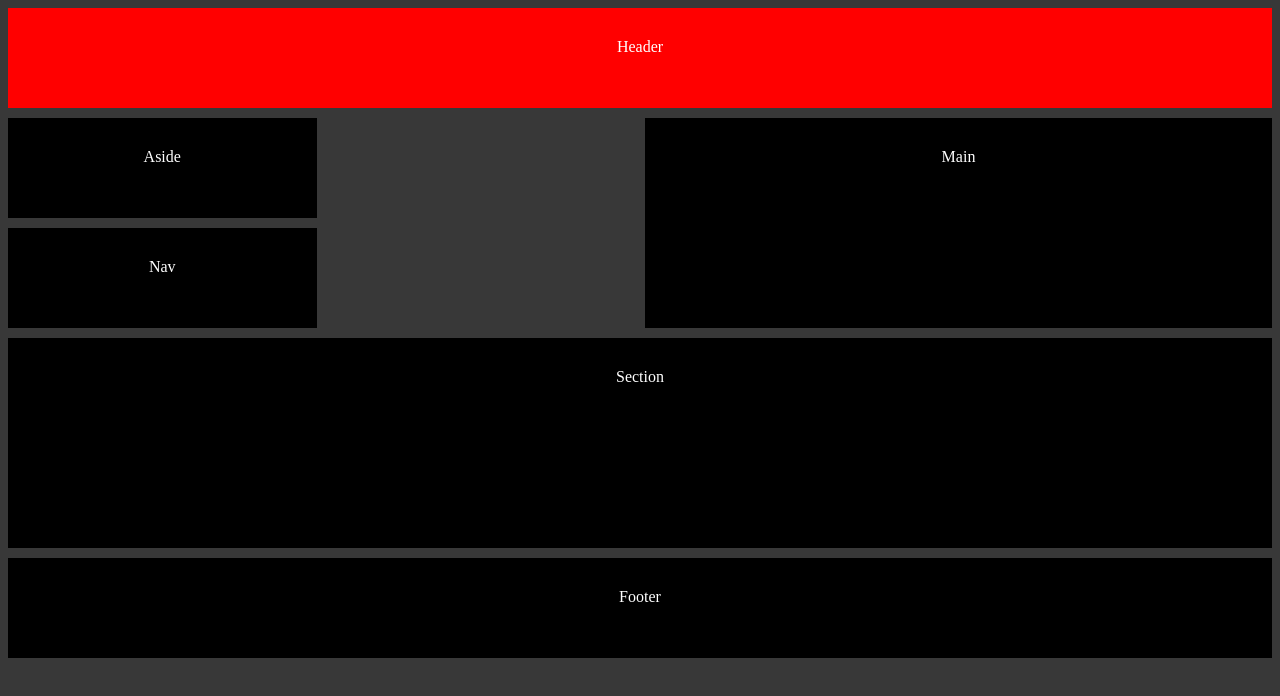
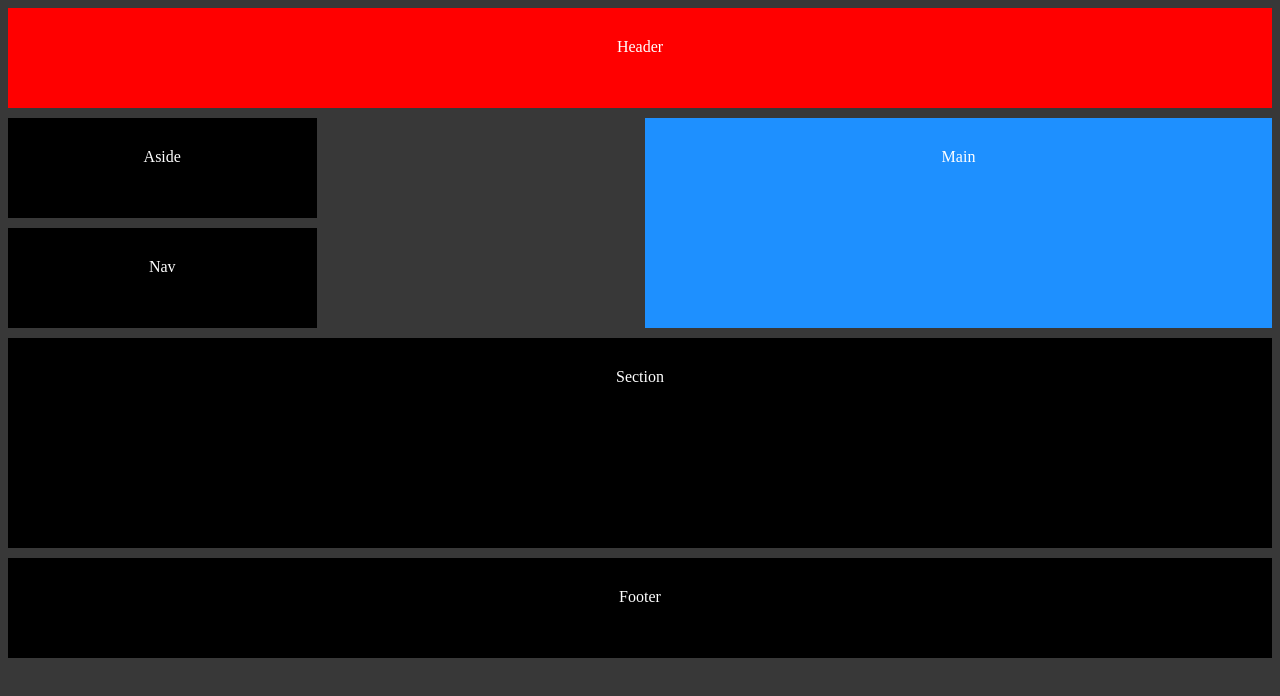
Before and after one commit to testlf001/repo-vacio, a plain HTML site: page index.html in a window 1280 px wide. Drawn offline with Linux system fonts and the light colour scheme.

Commit message:
color dodgerblue

```diff
--- a/index.html
+++ b/index.html
@@ -36,7 +36,7 @@
         }
         main{
             grid-area: main;
-            background-color: black;
+            background-color: dodgerblue;
         }
         aside{
             grid-area: aside;
```
